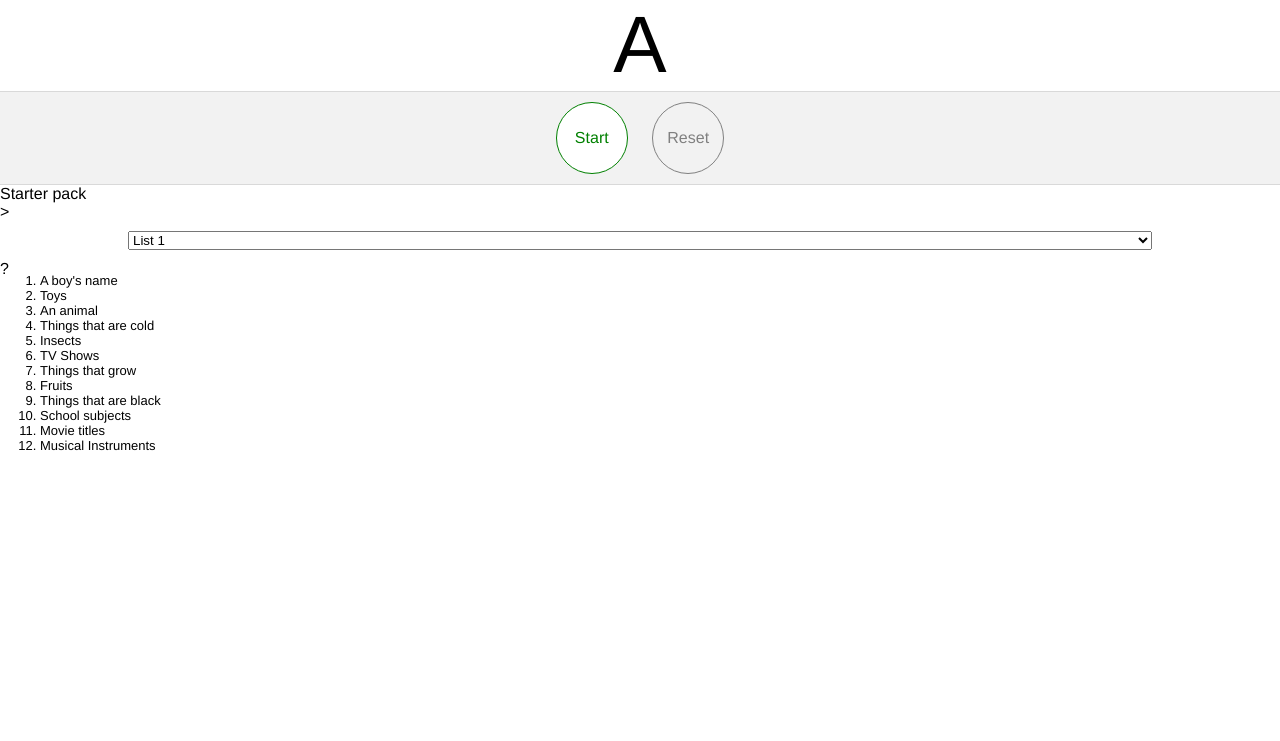
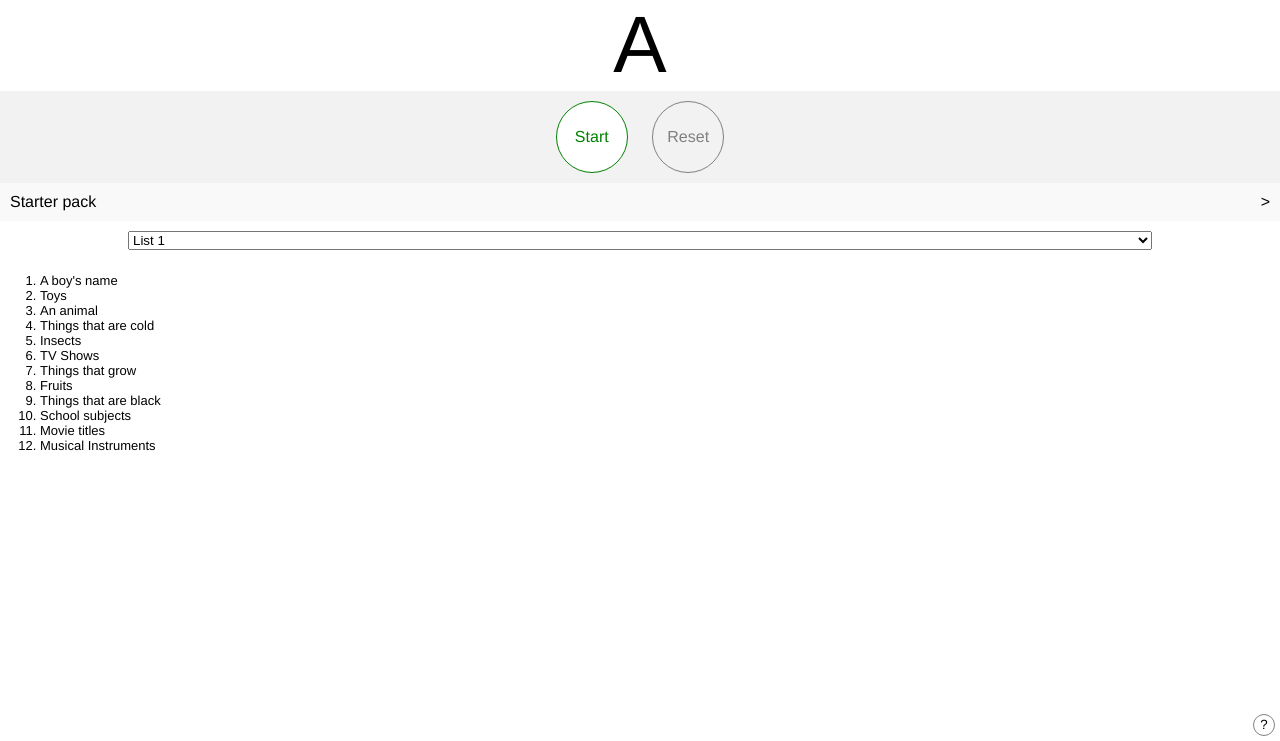
Before and after one commit to antonlaurens/wordchallenge, a plain HTML site: page index.html in a window 1280 px wide. Shown: the part 59-800 px from the top of the page. Drawn offline with Linux system fonts and the light colour scheme.

Commit message:
pack selector styles

```diff
--- a/css/main.css
+++ b/css/main.css
@@ -39,9 +39,7 @@ select {
 
 .buttons-container {
     background-color: rgba(0,0,0,0.05);
-    border-top: 1px solid rgba(0,0,0,0.1);
     text-align: center;
-    border-bottom: 1px solid rgba(0,0,0,0.1);
 }
 
 .button {
@@ -98,3 +96,29 @@ and (max-device-width : 1024px)  {
     50% {  -webkit-transform: scale(1.4); }
     100% {  -webkit-transform: scale(1); }
 }
+
+#help-button{
+    position:fixed;
+    bottom:0;
+    right:0;
+    border:1px solid grey;
+    border-radius:50%;
+    width:20px;
+    height:20px;
+    text-align: center;
+    margin:5px;
+    font-size: smaller;
+    line-height: 20px;
+}
+#pack-selector {
+    padding:10px;
+    background-color:  rgba(0,0,0,0.025);
+
+}
+
+#pack-selector .chevron{
+    position: absolute;
+    display: inline-block;
+    right: 0;
+    margin-right: 10px;
+}
```
